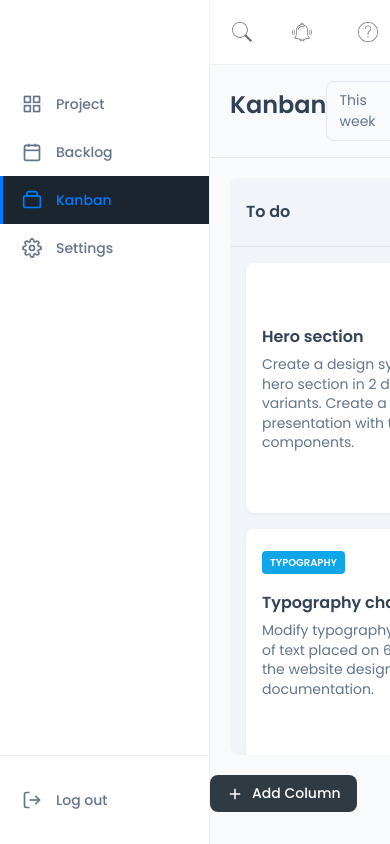
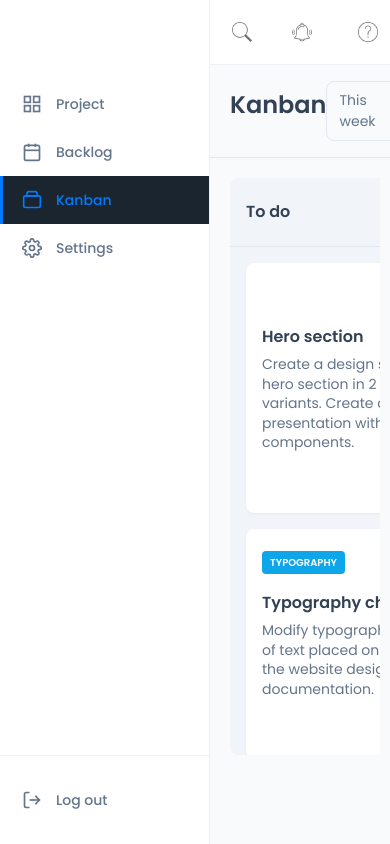
Before and after one commit to TranSang231/Scrum-Agile-Project-Management-Website, a React (Vite) app: page /kanban in a window 390 px wide. Built offline with nearby package versions, Linux system fonts and the light colour scheme.

Commit message:
Update button of add-column-button

```diff
--- a/src/assets/styles/pages/kanban/kanban.scss
+++ b/src/assets/styles/pages/kanban/kanban.scss
@@ -44,7 +44,8 @@
     padding: 20px;
     overflow-x: auto;
     height: 90%;
-    width: 81%;
+    width: 100%;
+    margin-right: 10px;
 
     .task-column {
       min-width: 280px;
@@ -196,15 +197,3 @@
     margin-right: 8px;
   }
 }
-
-
-@media (max-width: 1024px) {
-  .kanban-columns-manager{
-    flex-direction: column !important;
-  }
-
-  .kanban-board{
-    width: 100% !important;
-    height: 90% !important;
-  }
-}
--- a/src/assets/styles/pages/kanban/kanbanColumn.scss
+++ b/src/assets/styles/pages/kanban/kanbanColumn.scss
@@ -2,19 +2,11 @@
 @use '../../components/button' as *;
 
 
-// Thêm thẻ bọc addColumn
-.add-column-overlay {
-    flex: 1;
-}
-
-
 .add-column-button {
 
-    margin-top: 36px;
-    margin-left: 14%;
-    margin-right: 14%;
-
     button {
+        width: 34px;
+        height: 34px;
         display: inline-flex;
         align-items: center;
         gap: 8px;
@@ -22,7 +14,7 @@
         background-color: rgba($thirdary-color, 0.9);
         color: $secondary-color;
         border: none;
-        border-radius: 8px;
+        border-radius: 50%;
         font-size: 14px;
         font-weight: 500;
         cursor: pointer;
@@ -41,11 +33,13 @@
 }
 
 .add-column-form {
+    width: 300px;
     margin-top: 20px;
     padding: 12px;
     display: flex;
     flex-direction: column;
     gap: 12px;
+    // justify-content: flex-end;
 
     .input-field {
         padding: 10px 14px;
@@ -95,11 +89,3 @@
         }
     }
 }
-
-
-@media (max-width: 1024px) {
-    .add-column-button {
-        margin-top: 0;
-        margin-left: 0;
-    }
-  }
--- a/src/pages/kanban/KanbanColumn.jsx
+++ b/src/pages/kanban/KanbanColumn.jsx
@@ -145,10 +145,7 @@ const KanbanColumn = ({
             </div>
           </div>
         ))}
-      </div>
 
-        {/* Đưa thẻ addColumn ra ngoài thẻ Kanban-board */}
-        <div className="add-column-overlay">
           {/* Nút thêm cột mới */}
             {!showAddColumn ? (
               <div className="add-column-button">
@@ -157,7 +154,6 @@ const KanbanColumn = ({
                     <line x1="12" y1="5" x2="12" y2="19" />
                     <line x1="5" y1="12" x2="19" y2="12" />
                   </svg>
-                  Add Column
                 </button>
               </div>
             ) : (
@@ -180,7 +176,8 @@ const KanbanColumn = ({
                 </div>
               </div>
             )}
-        </div>
+      </div>
+
 
     </div>
   );
```
